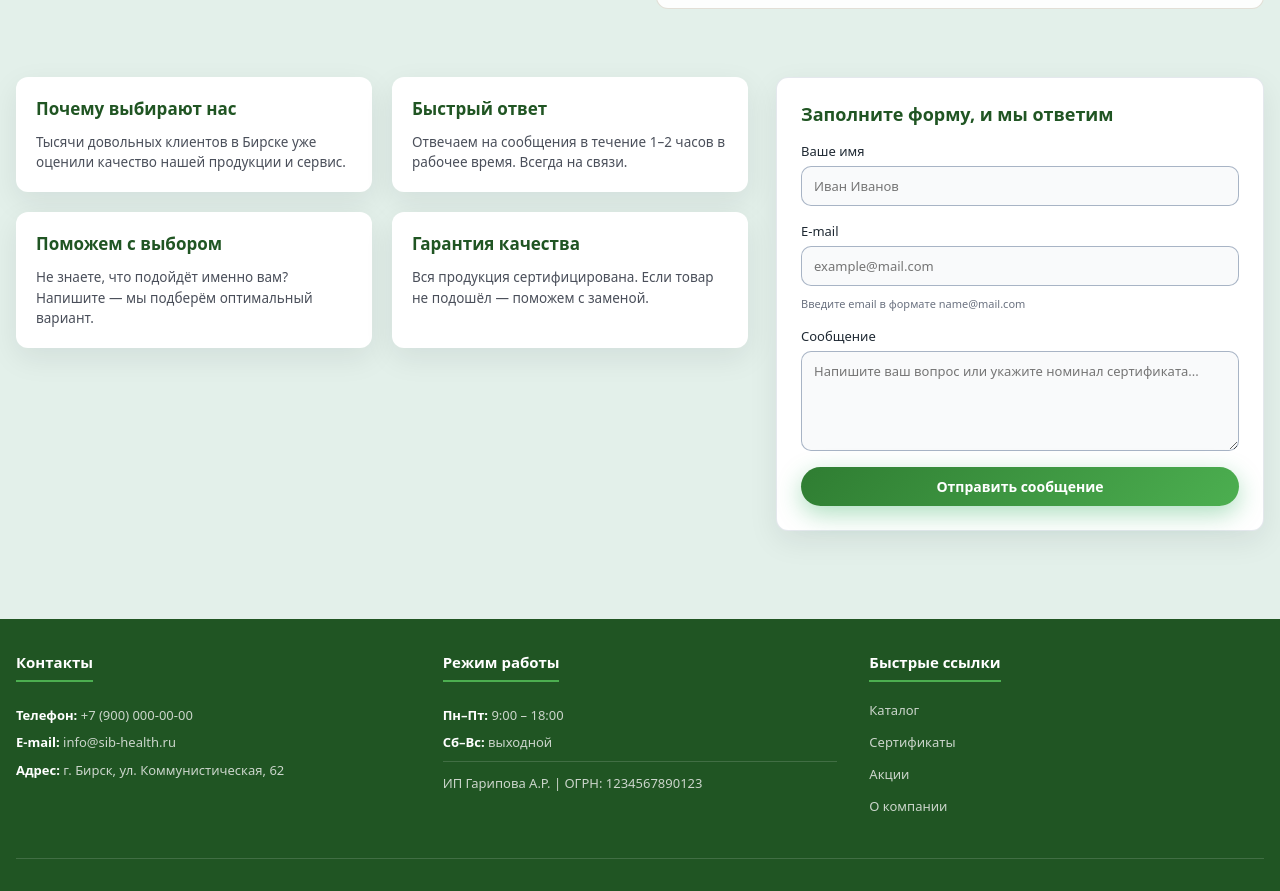
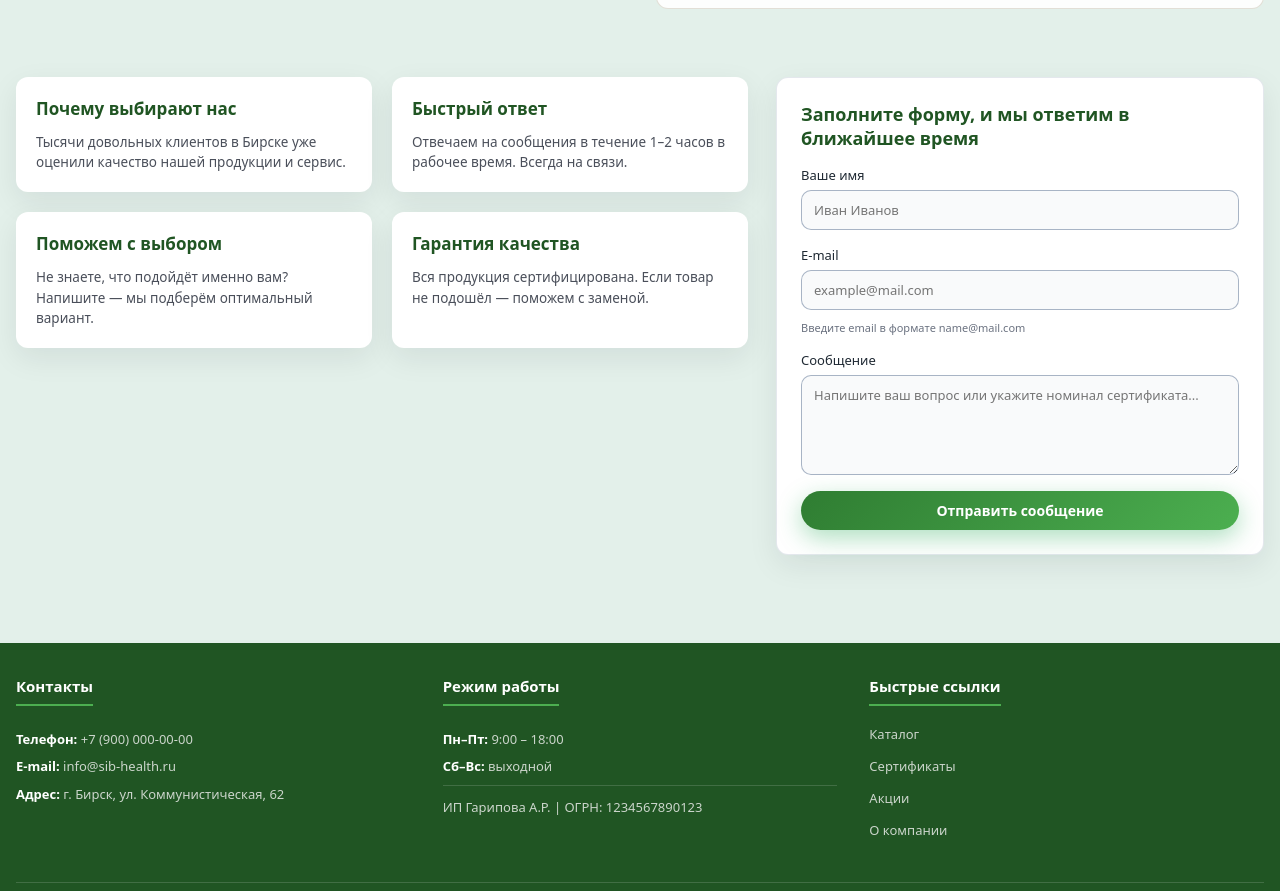
Before and after one commit to wewimumi/sibir_zdorov, a plain HTML site: page certificates.html in a window 1280 px wide. Shown: the part 1535-2426 px from the top of the page. Drawn offline with Linux system fonts and the light colour scheme; no server answers.

Commit message:
Update certificates.html

```diff
--- a/certificates.html
+++ b/certificates.html
@@ -185,7 +185,7 @@
           </div>
           <div class="feedback__form-wrapper">
             <form class="feedback__form" id="feedbackForm">
-              <h3>Заполните форму, и мы ответим</h3>
+              <h3>Заполните форму, и мы ответим в ближайшее время</h3>
               <label class="form__field">
                 <span>Ваше имя</span>
                 <input type="text" name="name" class="input" placeholder="Иван Иванов" required />
```
